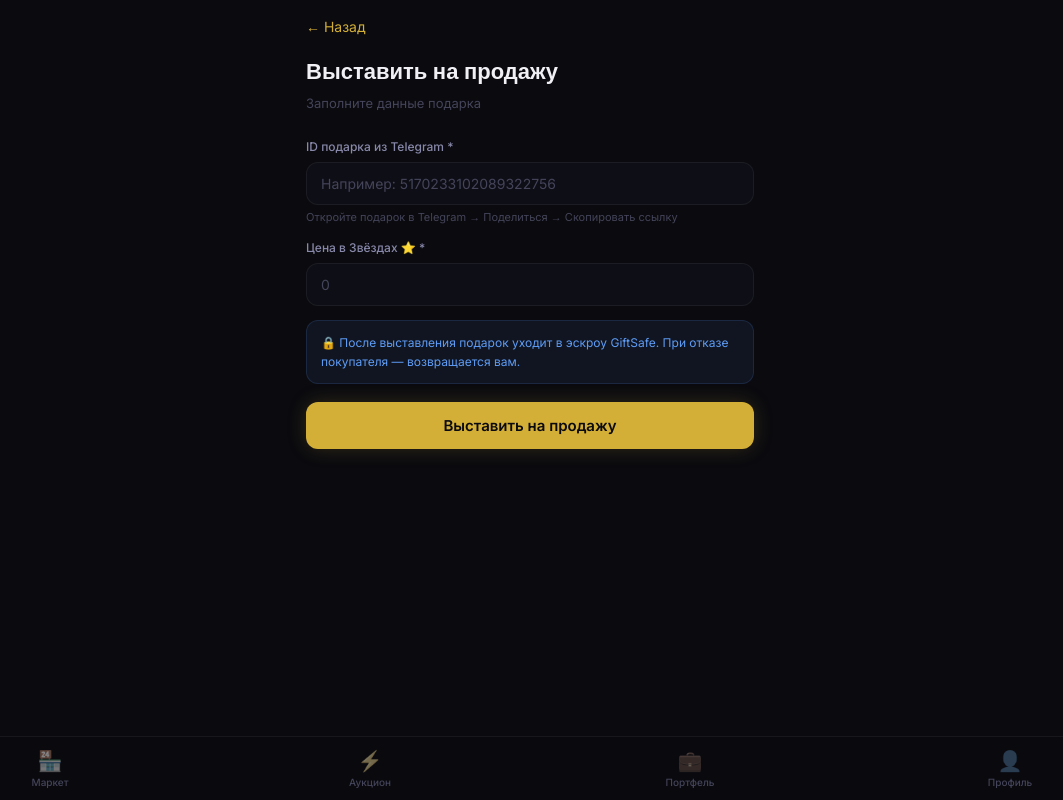
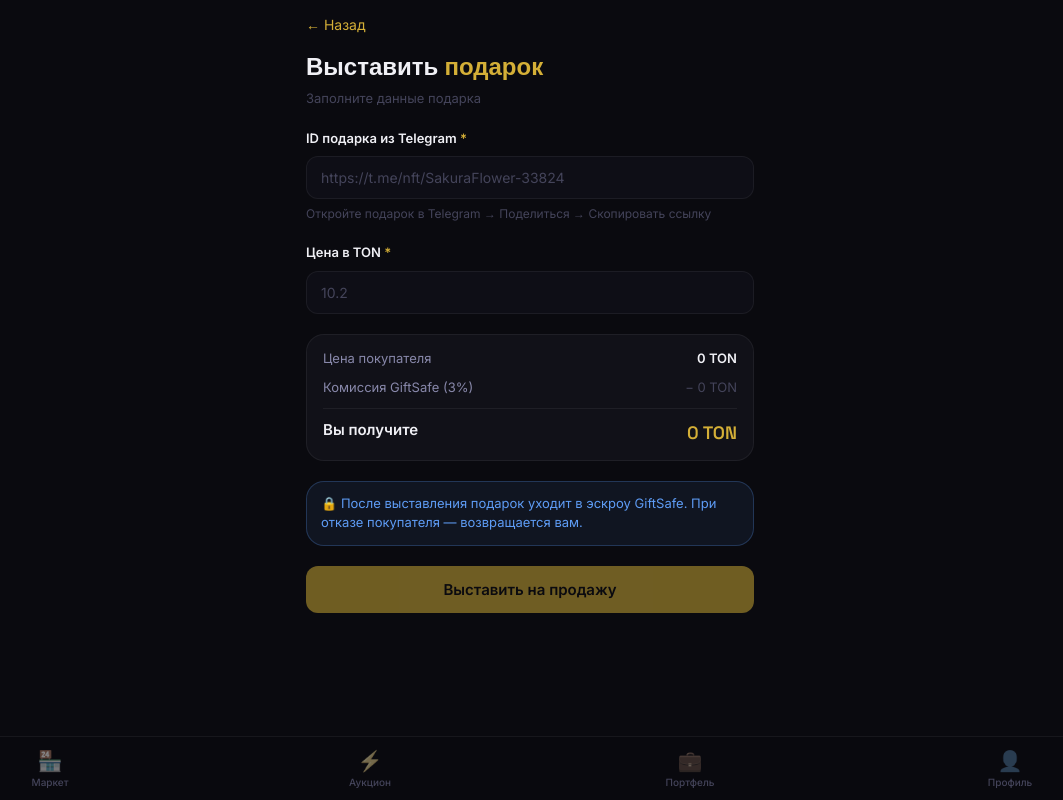
Before and after one commit to potonnickpridumayu/giftsafe-miniapp, a React (Vite) app: page /sell in a window 1280 px wide. Shown: the whole page, without its empty margins (110-1173 px from the left). Built offline with nearby package versions, Linux system fonts and the light colour scheme.

Commit message:
fix: sell page in TON, live profile data

```diff
--- a/src/pages/Profile.jsx
+++ b/src/pages/Profile.jsx
@@ -1,16 +1,37 @@
+import { useState, useEffect } from 'react'
 import { useTelegram } from '../hooks/useTelegram'
-
-const STATS = [
-  { label: 'Сделок', value: '12' },
-  { label: 'Продано', value: '5' },
-  { label: 'Рейтинг', value: '4.9 ⭐' },
-]
+import { api } from '../api/client'
 
 export default function Profile() {
   const { user, haptic } = useTelegram()
+  const [profile, setProfile] = useState(null)
+  const [loading, setLoading] = useState(true)
+  const [error, setError] = useState(null)
+
+  useEffect(() => {
+    let alive = true
+    api.getProfile()
+      .then(res => { if (alive) setProfile(res) })
+      .catch(e => { if (alive) setError(e.message || 'Ошибка загрузки') })
+      .finally(() => { if (alive) setLoading(false) })
+    return () => { alive = false }
+  }, [])
+
+  const dbUser = profile?.user || null
+  const txs = profile?.transactions || []
+  const balance = dbUser?.balance_ton ?? 0
+  const earned = dbUser?.total_earned ?? 0
+  const spent = dbUser?.total_spent ?? 0
 
   const name = user ? (user.first_name + (user.last_name ? ' ' + user.last_name : '')) : 'Гость'
   const username = user?.username ? '@' + user.username : 'без username'
+
+  // Реальные метрики из БД (total_earned / total_spent обновляются при каждой сделке)
+  const stats = [
+    { label: 'Сделок', value: loading ? '…' : String(txs.length) },
+    { label: 'Заработано', value: loading ? '…' : earned.toFixed(1) },
+    { label: 'Потрачено', value: loading ? '…' : spent.toFixed(1) },
+  ]
 
   return (
     <div className="page">
@@ -58,9 +79,29 @@ export default function Profile() {
         <div className="badge badge-gold">✓ Верифицирован через Telegram</div>
       </div>
 
+      {/* Balance */}
+      <div style={{
+        background: 'linear-gradient(135deg, var(--gold-dim), var(--bg-card))',
+        border: '1px solid rgba(212,175,55,0.3)',
+        borderRadius: 'var(--radius-xl)',
+        padding: 20,
+        marginBottom: 16,
+        textAlign: 'center',
+      }}>
+        <div style={{ fontSize: 12, color: 'var(--text-muted)', marginBottom: 6, letterSpacing: 0.5 }}>
+          БАЛАНС
+        </div>
+        <div style={{ fontFamily: 'var(--font-display)', fontSize: 34, fontWeight: 700, color: 'var(--gold)' }}>
+          {loading ? '…' : `${balance.toFixed(2)} TON`}
+        </div>
+        {error && (
+          <div style={{ fontSize: 12, color: 'var(--danger, #e5484d)', marginTop: 6 }}>{error}</div>
+        )}
+      </div>
+
       {/* Stats */}
       <div style={{ display: 'grid', gridTemplateColumns: '1fr 1fr 1fr', gap: 10, marginBottom: 20 }}>
-        {STATS.map(s => (
+        {stats.map(s => (
           <div key={s.label} style={{
             background: 'var(--bg-card)',
             border: '1px solid var(--border)',
@@ -79,7 +120,7 @@ export default function Profile() {
       {/* Menu */}
       {[
         { icon: '🔗', label: 'Реферальная ссылка', sub: 'Заработайте с каждой продажи' },
-        { icon: '📊', label: 'История сделок', sub: '12 завершённых транзакций' },
+        { icon: '📊', label: 'История сделок', sub: `${txs.length} завершённых транзакций` },
         { icon: '⚙️', label: 'Настройки', sub: 'Уведомления и безопасность' },
         { icon: '❓', label: 'Поддержка', sub: 'Написать в @GiftSafe_support' },
       ].map((item, i) => (
@@ -110,8 +151,8 @@ export default function Profile() {
           💰 Наши комиссии
         </div>
         <div style={{ fontSize: 12, color: 'var(--text-secondary)', lineHeight: 1.7 }}>
-          • Маркет: 2.5% (vs 5% у конкурентов)<br/>
-          • Аукцион: 2% победитель<br/>
+          • Маркет: 3% (ниже, чем у конкурентов)<br/>
+          • Аукцион: 3% с победителя<br/>
           • Вывод: без комиссии
         </div>
       </div>
--- a/src/pages/Sell.jsx
+++ b/src/pages/Sell.jsx
@@ -1,122 +1,201 @@
 import { useState } from 'react'
 import { useNavigate } from 'react-router-dom'
+import { api } from '../api/client'
 import { useTelegram } from '../hooks/useTelegram'
+
+// Должна совпадать с FEE_RATE в ListingDetail.jsx, "Комиссия 3%" в Market.jsx
+// и MARKET_FEE на бэкенде. Весь маркет работает в TON, не в Stars.
+const FEE_RATE = 0.03
+
+const round4 = (n) => Math.round((n + Number.EPSILON) * 1e4) / 1e4
+
+// Принимаем ссылку вида https://t.me/nft/SakuraFlower-33824
+function looksLikeGiftUrl(v) {
+  return /t\.me\/nft\/[\w-]+/i.test(v.trim())
+}
 
 export default function Sell() {
   const navigate = useNavigate()
-  const { haptic, showAlert } = useTelegram()
+  const { haptic, showConfirm } = useTelegram()
+
+  const [giftUrl, setGiftUrl] = useState('')
   const [price, setPrice] = useState('')
-  const [giftId, setGiftId] = useState('')
   const [submitting, setSubmitting] = useState(false)
-  const [done, setDone] = useState(false)
+  const [error, setError] = useState(null)
+  const [done, setDone] = useState(null) // { listing_id, gift_name } из ответа
 
-  const fee = price ? Math.round(Number(price) * 0.025) : 0
-  const youGet = price ? Number(price) - fee : 0
+  const priceNum = parseFloat(String(price).replace(',', '.')) || 0
+  const fee = round4(priceNum * FEE_RATE)
+  const youGet = round4(priceNum - fee)
+
+  const urlOk = looksLikeGiftUrl(giftUrl)
+  const priceOk = priceNum > 0
+  const canSubmit = urlOk && priceOk && !submitting
 
   const handleSubmit = () => {
-    if (!giftId || !price || Number(price) <= 0) {
-      showAlert('Заполните все поля')
+    if (!urlOk) {
+      setError('Вставьте ссылку на подарок из Telegram (t.me/nft/...)')
+      haptic('heavy')
       return
     }
+    if (!priceOk) {
+      setError('Укажите цену в TON больше нуля')
+      haptic('heavy')
+      return
+    }
+
     haptic('medium')
-    setSubmitting(true)
-    setTimeout(() => { setSubmitting(false); setDone(true) }, 1500)
+    showConfirm(
+      `Выставить подарок за ${priceNum} TON? Вы получите ${youGet} TON.`,
+      async (ok) => {
+        if (!ok) return
+        setSubmitting(true)
+        setError(null)
+        try {
+          // Бэкенд должен принять ссылку/слаг, распарсить гифт, создать запись
+          // в gifts (add_gift) и вернуть созданный листинг.
+          const res = await api.createListing({
+            gift_url: giftUrl.trim(),
+            price: priceNum,
+            description: '',
+          })
+          setDone(res || {})
+          haptic('light')
+        } catch (e) {
+          setError(e.message || 'Не удалось выставить лот')
+          haptic('heavy')
+        } finally {
+          setSubmitting(false)
+        }
+      }
+    )
   }
 
-  if (done) return (
-    <div className="page">
-      <div className="empty-state" style={{ paddingTop: 80 }}>
-        <div style={{ fontSize: 64 }}>🎉</div>
-        <div style={{ fontFamily: 'var(--font-display)', fontSize: 22, fontWeight: 700, color: 'var(--text-primary)' }}>
-          Лот выставлен!
+  if (done) {
+    return (
+      <div className="page">
+        <div style={{ textAlign: 'center', padding: '40px 20px' }}>
+          <div style={{ fontSize: 48, marginBottom: 8 }}>🎉</div>
+          <div style={{ fontFamily: 'var(--font-display)', fontSize: 20, fontWeight: 700 }}>
+            Подарок выставлен!
+          </div>
+          <p style={{ color: 'var(--text-muted)', fontSize: 13, marginTop: 6 }}>
+            {done.gift_name ? `«${done.gift_name}» ` : ''}теперь в маркете. При покупке TON придёт вам на баланс.
+          </p>
+          <button
+            className="btn btn-primary btn-full"
+            style={{ marginTop: 20 }}
+            onClick={() => { haptic('light'); navigate('/') }}
+          >
+            В маркет
+          </button>
+          <button
+            className="btn btn-ghost btn-full"
+            style={{ marginTop: 8 }}
+            onClick={() => { setDone(null); setGiftUrl(''); setPrice('') }}
+          >
+            Выставить ещё
+          </button>
         </div>
-        <div style={{ fontSize: 14, color: 'var(--text-muted)' }}>
-          Подарок появится на маркете после модерации
-        </div>
-        <button className="btn btn-primary" style={{ marginTop: 20 }} onClick={() => navigate('/')}>
-          На маркет
-        </button>
       </div>
-    </div>
-  )
+    )
+  }
 
   return (
     <div className="page">
+      {/* Back */}
       <button
         onClick={() => navigate(-1)}
-        style={{ background: 'none', border: 'none', color: 'var(--gold)', fontSize: 14, cursor: 'pointer', marginBottom: 20, fontFamily: 'var(--font-body)' }}
+        style={{ background: 'none', border: 'none', color: 'var(--gold)', fontSize: 14, cursor: 'pointer', marginBottom: 16, display: 'flex', alignItems: 'center', gap: 4, fontFamily: 'var(--font-body)' }}
       >
         ← Назад
       </button>
 
-      <h1 style={{ fontFamily: 'var(--font-display)', fontSize: 22, fontWeight: 700, marginBottom: 6 }}>
-        Выставить на продажу
+      <h1 style={{ fontFamily: 'var(--font-display)', fontSize: 24, fontWeight: 700, marginBottom: 4 }}>
+        Выставить <span style={{ color: 'var(--gold)' }}>подарок</span>
       </h1>
-      <p style={{ fontSize: 13, color: 'var(--text-muted)', marginBottom: 24 }}>
+      <p style={{ fontSize: 13, color: 'var(--text-muted)', marginBottom: 20 }}>
         Заполните данные подарка
       </p>
 
-      <div style={{ display: 'flex', flexDirection: 'column', gap: 14 }}>
-        <div>
-          <label style={{ display: 'block', fontSize: 12, color: 'var(--text-secondary)', marginBottom: 6, fontWeight: 500 }}>
-            ID подарка из Telegram *
-          </label>
-          <input
-            className="input"
-            placeholder="Например: 5170233102089322756"
-            value={giftId}
-            onChange={e => setGiftId(e.target.value)}
-          />
-          <p style={{ fontSize: 11, color: 'var(--text-muted)', marginTop: 4 }}>
-            Откройте подарок в Telegram → Поделиться → Скопировать ссылку
-          </p>
+      {/* Gift URL */}
+      <label style={{ display: 'block', fontSize: 13, fontWeight: 600, marginBottom: 8 }}>
+        ID подарка из Telegram <span style={{ color: 'var(--gold)' }}>*</span>
+      </label>
+      <input
+        className="input"
+        placeholder="https://t.me/nft/SakuraFlower-33824"
+        value={giftUrl}
+        onChange={e => { setGiftUrl(e.target.value); setError(null) }}
+        style={{ marginBottom: 6 }}
+      />
+      <p style={{ fontSize: 12, color: 'var(--text-muted)', marginBottom: 20, lineHeight: 1.5 }}>
+        Откройте подарок в Telegram → Поделиться → Скопировать ссылку
+      </p>
+
+      {/* Price in TON */}
+      <label style={{ display: 'block', fontSize: 13, fontWeight: 600, marginBottom: 8 }}>
+        Цена в TON <span style={{ color: 'var(--gold)' }}>*</span>
+      </label>
+      <input
+        className="input"
+        type="text"
+        inputMode="decimal"
+        placeholder="10.2"
+        value={price}
+        onChange={e => { setPrice(e.target.value.replace(/[^\d.,]/g, '')); setError(null) }}
+        style={{ marginBottom: 20 }}
+      />
+
+      {/* Breakdown */}
+      <div className="card" style={{ padding: '14px 16px', marginBottom: 20 }}>
+        <div style={{ display: 'flex', justifyContent: 'space-between', marginBottom: 10 }}>
+          <span style={{ fontSize: 13, color: 'var(--text-secondary)' }}>Цена покупателя</span>
+          <span style={{ fontSize: 13, fontWeight: 600 }}>{priceNum || 0} TON</span>
         </div>
+        <div style={{ display: 'flex', justifyContent: 'space-between', marginBottom: 10 }}>
+          <span style={{ fontSize: 13, color: 'var(--text-secondary)' }}>
+            Комиссия GiftSafe ({Math.round(FEE_RATE * 100)}%)
+          </span>
+          <span style={{ fontSize: 13, color: 'var(--text-muted)' }}>− {fee} TON</span>
+        </div>
+        <div className="divider" style={{ margin: '10px 0' }} />
+        <div style={{ display: 'flex', justifyContent: 'space-between' }}>
+          <span style={{ fontWeight: 600 }}>Вы получите</span>
+          <span className="price price-md">{youGet} TON</span>
+        </div>
+      </div>
 
-        <div>
-          <label style={{ display: 'block', fontSize: 12, color: 'var(--text-secondary)', marginBottom: 6, fontWeight: 500 }}>
-            Цена в Звёздах ⭐ *
-          </label>
-          <input
-            className="input"
-            type="number"
-            placeholder="0"
-            value={price}
-            onChange={e => setPrice(e.target.value)}
-            min="1"
-          />
+      {/* Escrow note */}
+      <div style={{
+        padding: '12px 14px',
+        marginBottom: 20,
+        background: 'rgba(94,156,245,0.08)',
+        border: '1px solid rgba(94,156,245,0.25)',
+        borderRadius: 'var(--radius-lg)',
+        fontSize: 13,
+        color: '#5e9cf5',
+        lineHeight: 1.5,
+      }}>
+        🔒 После выставления подарок уходит в эскроу GiftSafe. При отказе покупателя — возвращается вам.
+      </div>
+
+      {/* Error */}
+      {error && (
+        <div className="card" style={{ padding: '10px 14px', marginBottom: 12, border: '1px solid #f5555540', color: '#ff6b6b', fontSize: 13 }}>
+          ⚠️ {error}
         </div>
+      )}
 
-        {price && Number(price) > 0 && (
-          <div style={{ background: 'var(--bg-card)', border: '1px solid var(--border)', borderRadius: 'var(--radius-md)', padding: '14px 16px' }}>
-            <div style={{ display: 'flex', justifyContent: 'space-between', marginBottom: 8 }}>
-              <span style={{ fontSize: 13, color: 'var(--text-secondary)' }}>Цена покупателя</span>
-              <span style={{ fontSize: 13, fontWeight: 600 }}>⭐ {price}</span>
-            </div>
-            <div style={{ display: 'flex', justifyContent: 'space-between', marginBottom: 8 }}>
-              <span style={{ fontSize: 13, color: 'var(--text-secondary)' }}>Комиссия GiftSafe (2.5%)</span>
-              <span style={{ fontSize: 13, color: 'var(--text-muted)' }}>−⭐ {fee}</span>
-            </div>
-            <div style={{ height: 1, background: 'var(--border)', margin: '8px 0' }} />
-            <div style={{ display: 'flex', justifyContent: 'space-between' }}>
-              <span style={{ fontWeight: 600 }}>Вы получите</span>
-              <span className="price price-sm" style={{ fontSize: 16 }}>⭐ {youGet}</span>
-            </div>
-          </div>
-        )}
-
-        <div style={{ background: 'rgba(94,156,245,0.08)', border: '1px solid rgba(94,156,245,0.15)', borderRadius: 'var(--radius-md)', padding: '12px 14px', fontSize: 12, color: 'var(--blue)', lineHeight: 1.6 }}>
-          🔒 После выставления подарок уходит в эскроу GiftSafe. При отказе покупателя — возвращается вам.
-        </div>
-
-        <button
-          className="btn btn-primary btn-full"
-          onClick={handleSubmit}
-          disabled={submitting}
-          style={{ marginTop: 4, padding: 14, fontSize: 15, boxShadow: 'var(--gold-glow)' }}
-        >
-          {submitting ? '⏳ Публикация...' : 'Выставить на продажу'}
-        </button>
-      </div>
+      {/* Submit */}
+      <button
+        className="btn btn-primary btn-full"
+        onClick={handleSubmit}
+        disabled={!canSubmit}
+        style={{ fontSize: 15, padding: '14px', boxShadow: canSubmit ? 'var(--gold-glow)' : 'none', opacity: canSubmit ? 1 : 0.5 }}
+      >
+        {submitting ? '⏳ Выставляем…' : 'Выставить на продажу'}
+      </button>
     </div>
   )
 }
```
